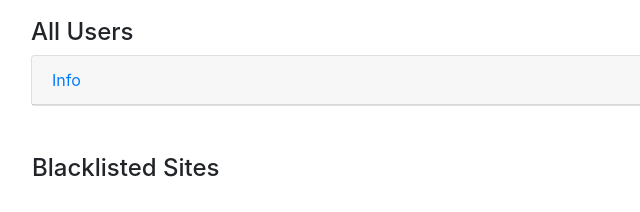
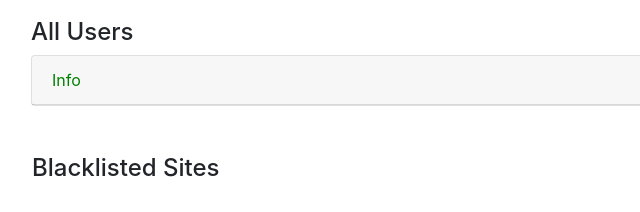
Before and after one commit to jiaster/331ProjectnickName123server, a website: page index.html in a window 1280 px wide. Shown: the part 412-624 px from the top of the page, 0-640 px from the left. Drawn offline with nearby package versions, Linux system fonts and the light colour scheme.

Commit message:
Made info green

```diff
--- a/index.html
+++ b/index.html
@@ -460,7 +460,7 @@ function fillCookies(id, nameArray, domainArray, valueArray){
 			<div id="accordion">
           <div id="infoCard" class="card">
               <div id="infoCardHeader" class="card-header">
-                <a id="infoCardLink" class="card-link" data-toggle="collapse" href="#infoCardCollapse">Info
+                <a id="infoCardLink" class="card-link" data-toggle="collapse" href="#infoCardCollapse"><font color="green">Info</font>
                 </a>
               </div>
               <div id="infoCardCollapse" class="collapse" data-parent="#accordion">
```
